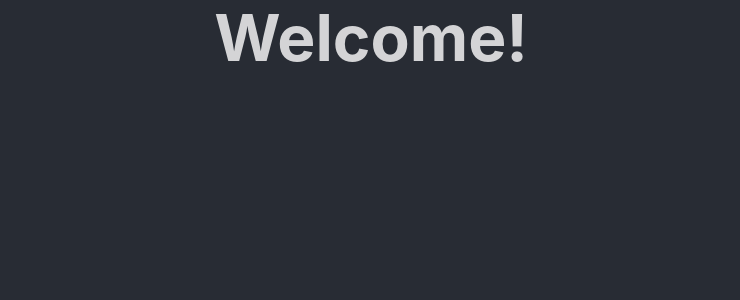
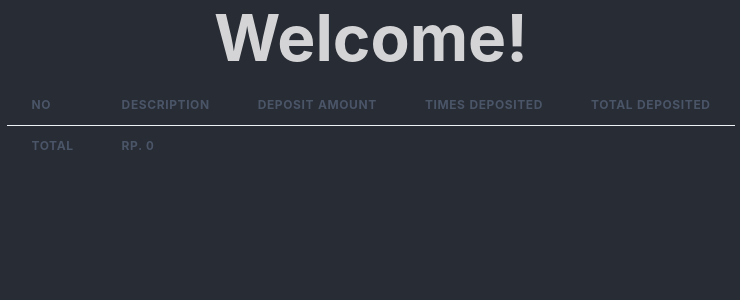
Before and after one commit to YonathanIsBack/savings-simulator, a React (Vite) app: page / in a window 1280 px wide. Shown: the top 300 px of the page, without its empty margins (269-1009 px from the left). Built offline with nearby package versions, Linux system fonts and the light colour scheme.

Commit message:
Add deposit table to homepage and create header component

```diff
--- /dev/null
+++ b/src/page/Header/Header.jsx
@@ -0,0 +1,7 @@
+import { Heading } from '@chakra-ui/react';
+
+const Header = () => (
+  <Heading size="xl" align="center">Welcome!</Heading>
+);
+
+export default Header;
--- a/src/page/HomePage.jsx
+++ b/src/page/HomePage.jsx
@@ -1,7 +1,12 @@
-import { Heading } from '@chakra-ui/react';
+import { Stack } from '@chakra-ui/react';
+import DepositTable from './DepositTable/DepositTable';
+import Header from './Header/Header';
 
 const HomePage = () => (
-  <Heading size="xl">Welcome!</Heading>
+  <Stack>
+    <Header />
+    <DepositTable />
+  </Stack>
 );
 
 export default HomePage;
```
Also changed, not shown: 1 other file (tests, documents, lock files or other folders).
